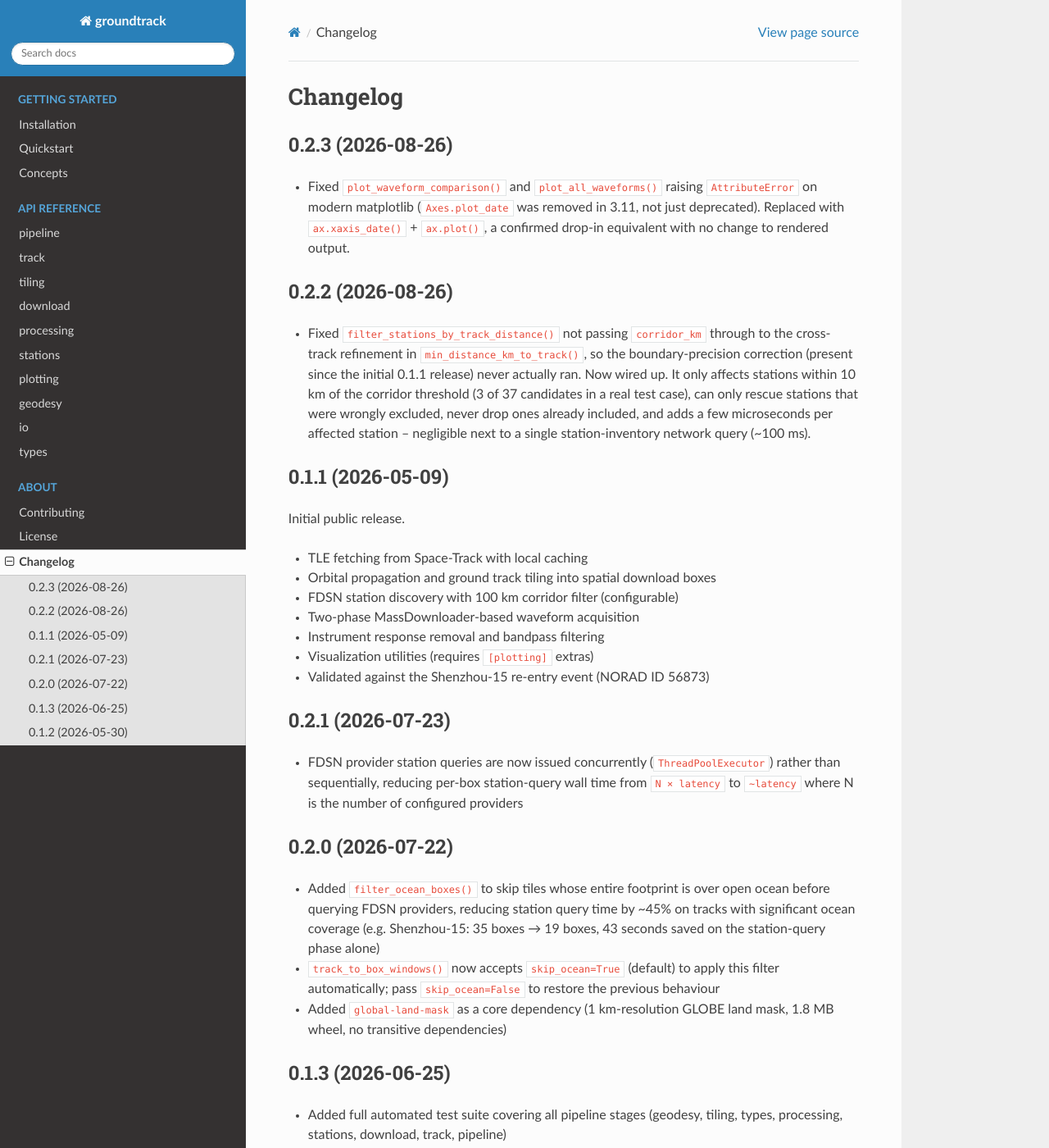
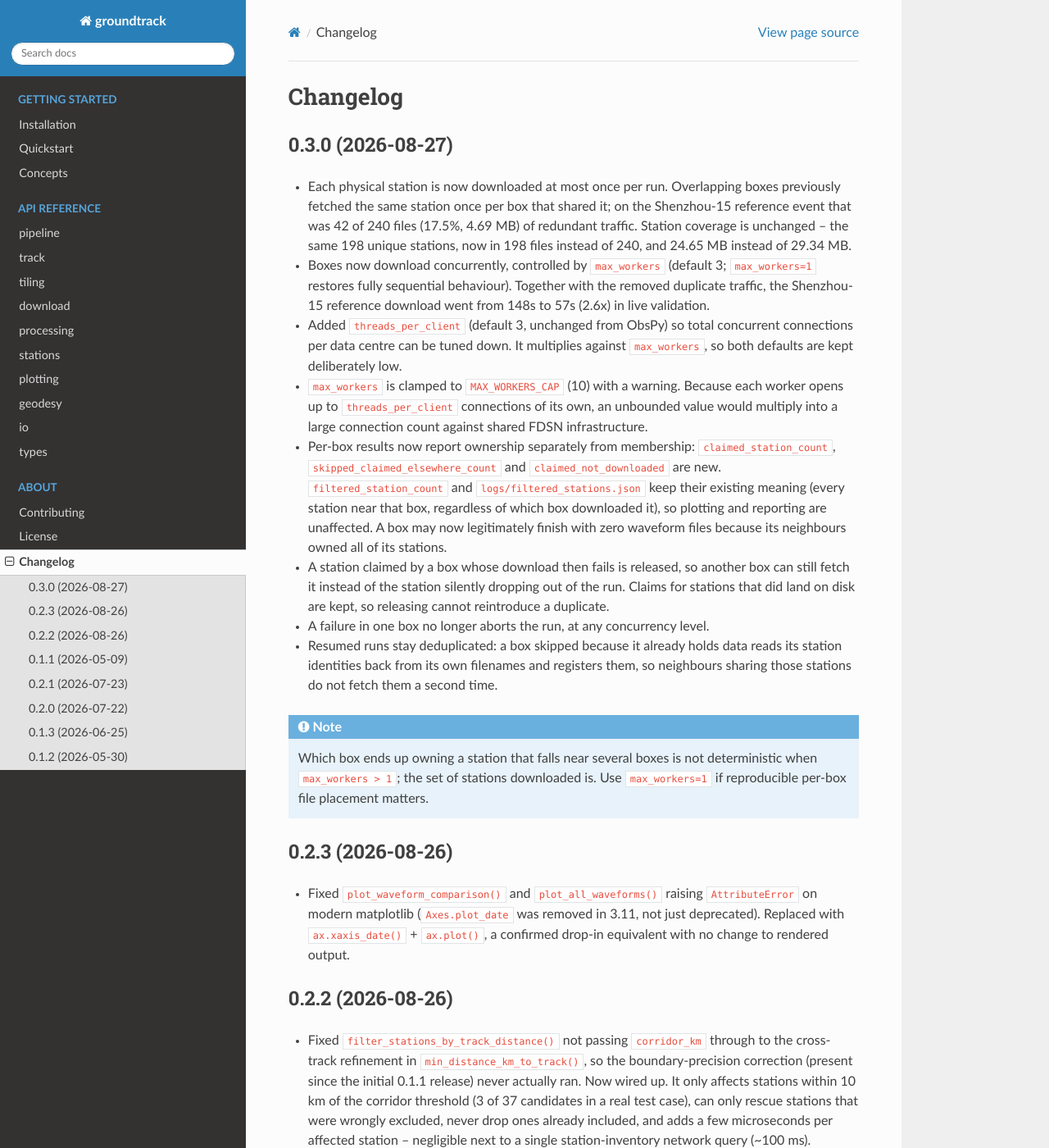
Before and after one commit to jsteinberg34/groundtrack, a Sphinx documentation site: the page built from docs/changelog.rst, in a window 1280 px wide and 1400 px high. Shown: the whole window at 82% size. Built offline with Sphinx 7.4.7 and the Read the Docs theme 3.1.0, drawn with Linux system fonts in a browser that asks for light colours.

Commit message:
docs: document station ownership, concurrency controls, and changelog for 0.3.0

```diff
--- a/docs/changelog.rst
+++ b/docs/changelog.rst
@@ -1,5 +1,20 @@
 Changelog
 =========
+
+0.3.0 (2026-08-27)
+------------------
+
+- Each physical station is now downloaded at most once per run. Overlapping boxes previously fetched the same station once per box that shared it; on the Shenzhou-15 reference event that was 42 of 240 files (17.5%, 4.69 MB) of redundant traffic. Station coverage is unchanged -- the same 198 unique stations, now in 198 files instead of 240, and 24.65 MB instead of 29.34 MB.
+- Boxes now download concurrently, controlled by ``max_workers`` (default 3; ``max_workers=1`` restores fully sequential behaviour). Together with the removed duplicate traffic, the Shenzhou-15 reference download went from 148s to 57s (2.6x) in live validation.
+- Added ``threads_per_client`` (default 3, unchanged from ObsPy) so total concurrent connections per data centre can be tuned down. It multiplies against ``max_workers``, so both defaults are kept deliberately low.
+- ``max_workers`` is clamped to ``MAX_WORKERS_CAP`` (10) with a warning. Because each worker opens up to ``threads_per_client`` connections of its own, an unbounded value would multiply into a large connection count against shared FDSN infrastructure.
+- Per-box results now report ownership separately from membership: ``claimed_station_count``, ``skipped_claimed_elsewhere_count`` and ``claimed_not_downloaded`` are new. ``filtered_station_count`` and ``logs/filtered_stations.json`` keep their existing meaning (every station near that box, regardless of which box downloaded it), so plotting and reporting are unaffected. A box may now legitimately finish with zero waveform files because its neighbours owned all of its stations.
+- A station claimed by a box whose download then fails is released, so another box can still fetch it instead of the station silently dropping out of the run. Claims for stations that did land on disk are kept, so releasing cannot reintroduce a duplicate.
+- A failure in one box no longer aborts the run, at any concurrency level.
+- Resumed runs stay deduplicated: a box skipped because it already holds data reads its station identities back from its own filenames and registers them, so neighbours sharing those stations do not fetch them a second time.
+
+.. note::
+   Which box ends up owning a station that falls near several boxes is not deterministic when ``max_workers > 1``; the set of stations downloaded is. Use ``max_workers=1`` if reproducible per-box file placement matters.
 
 0.2.3 (2026-08-26)
 ------------------
```
Also changed, not shown: README.md (+1 -0 lines), docs/api/download.rst (+8 -3 lines), docs/concepts.rst (+16 -0 lines).
